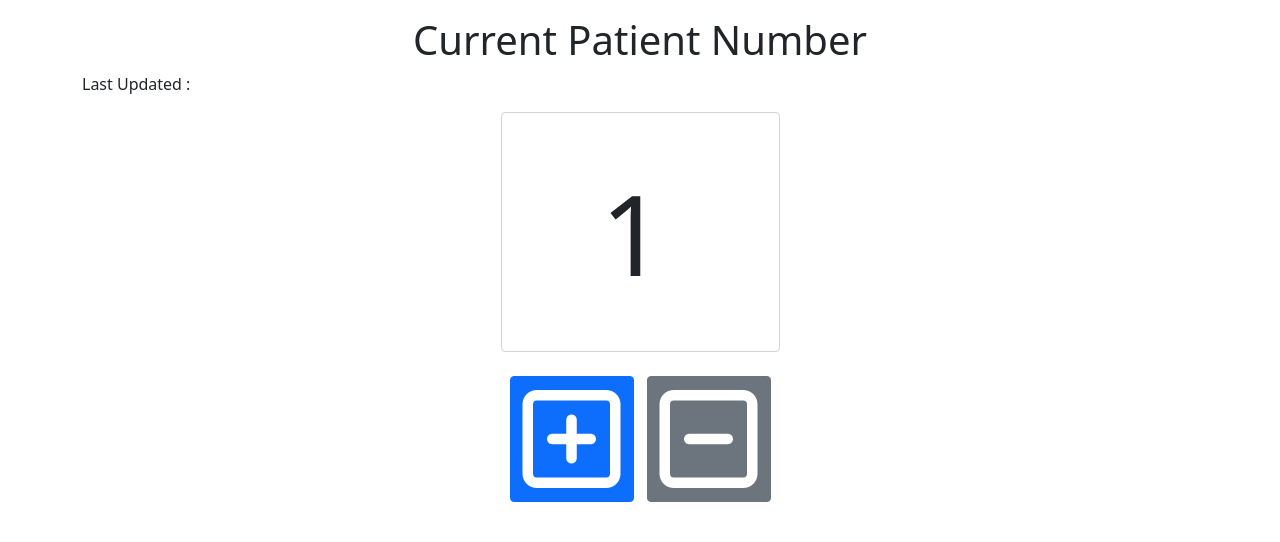
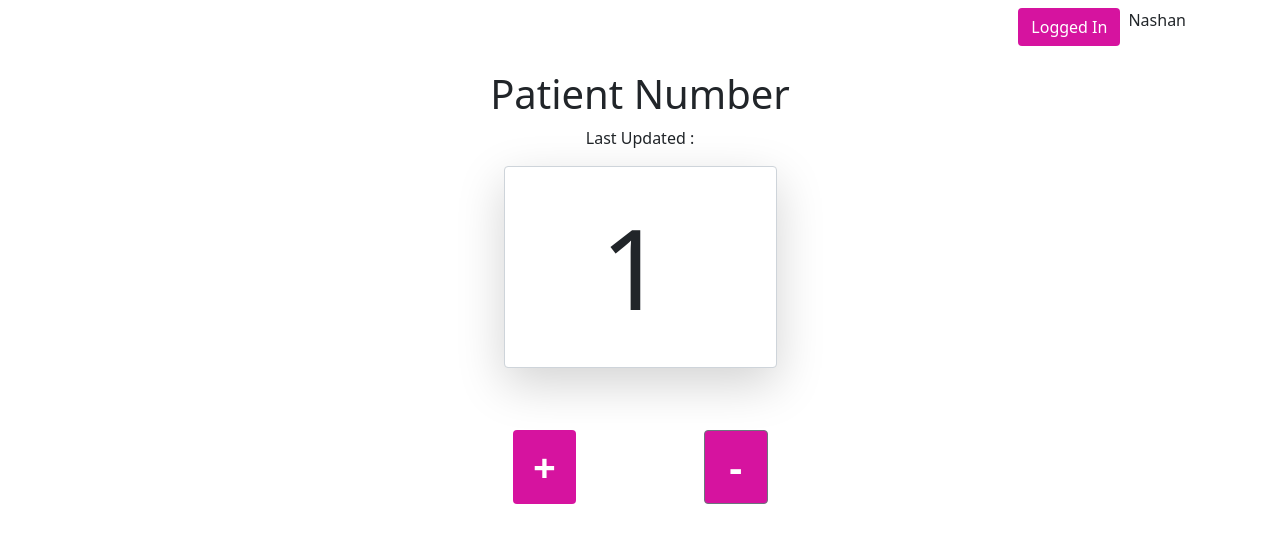
Before and after one commit to nashan3d/client, an Angular app: page / in a window 1280 px wide. Shown: the top 542 px of the page. Built offline with nearby package versions, Linux system fonts and the light colour scheme; no server answers.

Commit message:
production 10.40 PM

```diff
--- a/src/app/app.module.ts
+++ b/src/app/app.module.ts
@@ -6,11 +6,13 @@ import { BrowserModule } from '@angular/platform-browser';
 import { AppRoutingModule } from './app-routing.module';
 import { AppComponent } from './app.component';
 import { MainComponent } from './components/main/main.component';
+import { LoginComponent } from './components/login/login.component';
 
 @NgModule({
   declarations: [
     AppComponent,
-    MainComponent
+    MainComponent,
+    LoginComponent
   ],
   imports: [
     BrowserModule,
--- /dev/null
+++ b/src/app/components/login/login.component.html
@@ -0,0 +1,14 @@
+<div class="input-group col-md-6 mb-2 mt-2">
+    <div class="d-flex w-100" *ngIf="!userLoggedIn">
+        <input id="txtUsername" type="text" name="username" placeholder="User Name"
+        class="form-control  me-3">
+        <input id="txtPassword" type="password" name="Password" placeholder="Password"
+        class="form-control me-2">
+        <button type="button" class="btn btn-bg-color btn-text-color">Login</button>
+   </div>
+   <div *ngIf="userLoggedIn" class="d-flex w-100 justify-content-end">
+        <button type="button"
+        class="btn btn-bg-color btn-text-color me-2">Logged In</button>
+        <span class="text-center">{{loggedInUserName}}</span>
+   </div>
+</div>
--- /dev/null
+++ b/src/app/components/login/login.component.ts
@@ -0,0 +1,18 @@
+import { Component, Input, OnInit } from '@angular/core';
+
+@Component({
+  selector: 'app-login',
+  templateUrl: './login.component.html',
+  styles: [
+  ]
+})
+export class LoginComponent implements OnInit {
+
+  @Input() userLoggedIn:boolean;
+  loggedInUserName : string = "Nashan"
+  constructor() { }
+
+  ngOnInit(): void {
+  }
+
+}
--- a/src/app/components/main/main.component.html
+++ b/src/app/components/main/main.component.html
@@ -1,12 +1,16 @@
+<div class="container">
+    <app-login [userLoggedIn]="userLoggedIn"></app-login>
+
     <div class="jumbotron py-3">
-    <h1 class="text-center"> Current Patient Number</h1>
-    <span class="text-center justify-content-center">
+        <h1 class="text-center">Patient Number</h1>
+        <span class=" d-flex text-center justify-content-center">
             Last Updated : <b>{{lastUpdated}}</b></span>
     </div>
 
     <div class="d-flex justify-content-center align-items-center">
-    <div class="col-md-3 dvConfigure">
-        <input class="form-control text-center largeInput"
+        <div class="col-md-3 dvConfigure" >
+            <input class="form-control text-center largeInput w-100
+            shadow-lg p-3 mb-5 bg-body rounded" [disabled]="!userLoggedIn"
             type="number" [min]="1" [(ngModel)]="patientCount" (change)="currentNumberChanged()"
             [max]="999">
         </div>
@@ -14,10 +18,16 @@
 
     <br>
 
-<div class="row justify-content-center">
+    <div class="row justify-content-center" *ngIf="userLoggedIn">
         <div class="d-flex justify-content-between col-md-3">
-        <button [hidden]="!userLoggedIn" [ngClass]="{'btn-secondary':patientCount==999}" class="btn btn-primary "><i class="far fa-plus-square fa-7x"  (click)="increased()"></i></button>
-        <button [hidden]="!userLoggedIn" [ngClass]="{'btn-secondary':patientCount==1}" class="btn btn-primary"><i class="far fa-minus-square fa-7x"  (click)="decreased()"></i></button>
+
+            <button  [ngClass]="{'btn-secondary':patientCount==999}"
+                     class="btn btn-bg-color btn-text-color w-25 btn-text-size"
+                     (click)="increased()"><b>+</b></button>
+            <button  [ngClass]="{'btn-secondary':patientCount==1}"
+                     class="btn btn-bg-color btn-text-color w-25 btn-text-size"
+                     (click)="decreased()"><b>-</b></button>
         </div>
 
     </div>
+</div>
--- a/src/app/components/main/main.component.ts
+++ b/src/app/components/main/main.component.ts
@@ -36,7 +36,7 @@ export class MainComponent implements OnInit {
   }
 
   loadCurrentPatientNumber(){
-    this.service.getCurrentPatientNumber(1).subscribe(
+    this.service.getCurrentPatientNumber(2).subscribe(
       (res)=>{
         this.currentDailyCount = res as DailyPatientCount;
         this.patientCount = this.currentDailyCount.currentNumber;
@@ -52,6 +52,7 @@ export class MainComponent implements OnInit {
     debugger;
     this.currentDailyCount.currentNumber += incrementOrDecrement;
     this.currentDailyCount.channelledDate = new Date();
+    debugger;
     this.service.updateDailyPatientCount(this.currentDailyCount,this.currentDailyCount.id).subscribe(
       (res)=>{
            this.patientCount += incrementOrDecrement;
--- a/src/app/services/mainservice.service.ts
+++ b/src/app/services/mainservice.service.ts
@@ -18,6 +18,7 @@ export class MainserviceService {
   }
 
   updateDailyPatientCount(dailyPatientCount : DailyPatientCount,id:number){
+    debugger;
     return this.http.put(`${this.baseUrl}/${this.patientCountControllerName}/${id}`,dailyPatientCount);
   }
 }
--- a/src/styles.css
+++ b/src/styles.css
@@ -5,6 +5,17 @@
 }
 
 .largeInput {
-  height: 100%;
   font-size: 7rem;
 }
+
+.btn-bg-color{
+  background-color: #d6139f;
+}
+
+.btn-text-color{
+  color: white;
+}
+
+.btn-text-size{
+  font-size: 2.5rem;
+}
```
Also changed, not shown: 5 other files (tests, documents, lock files or other folders). Lines whose indentation alone changed are shown as unchanged.
